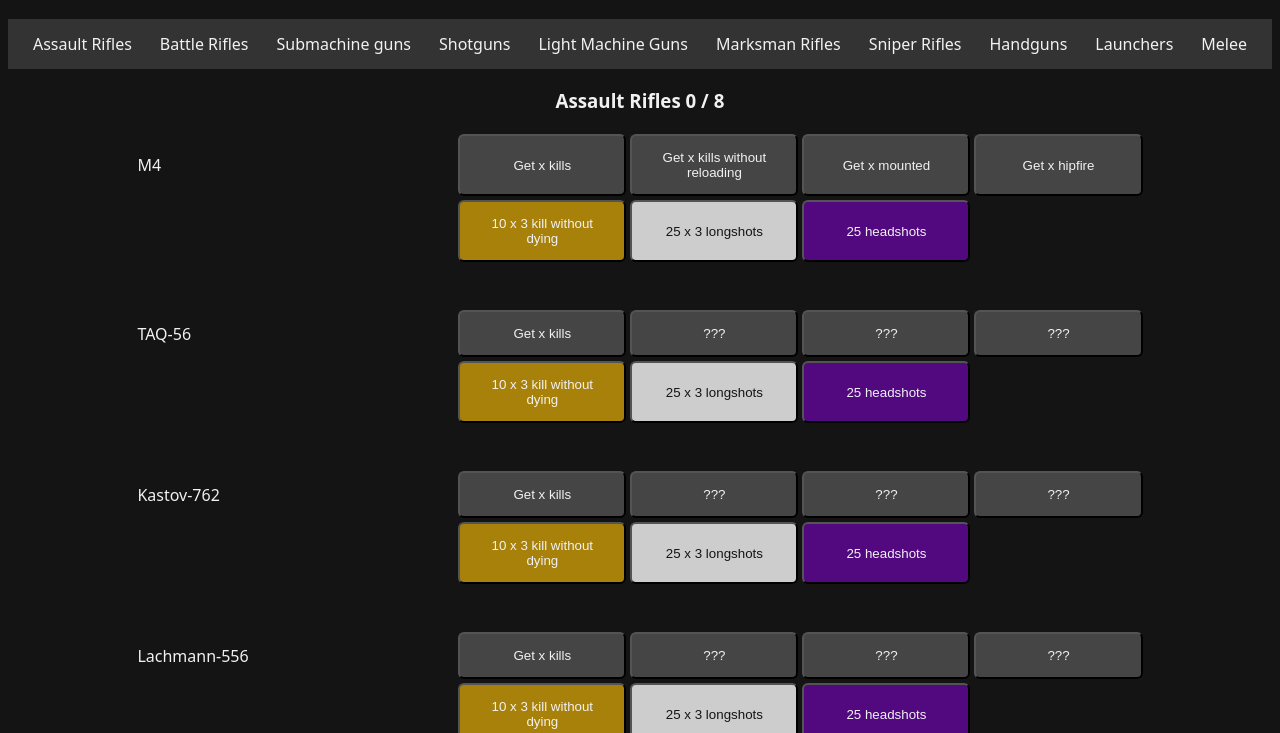
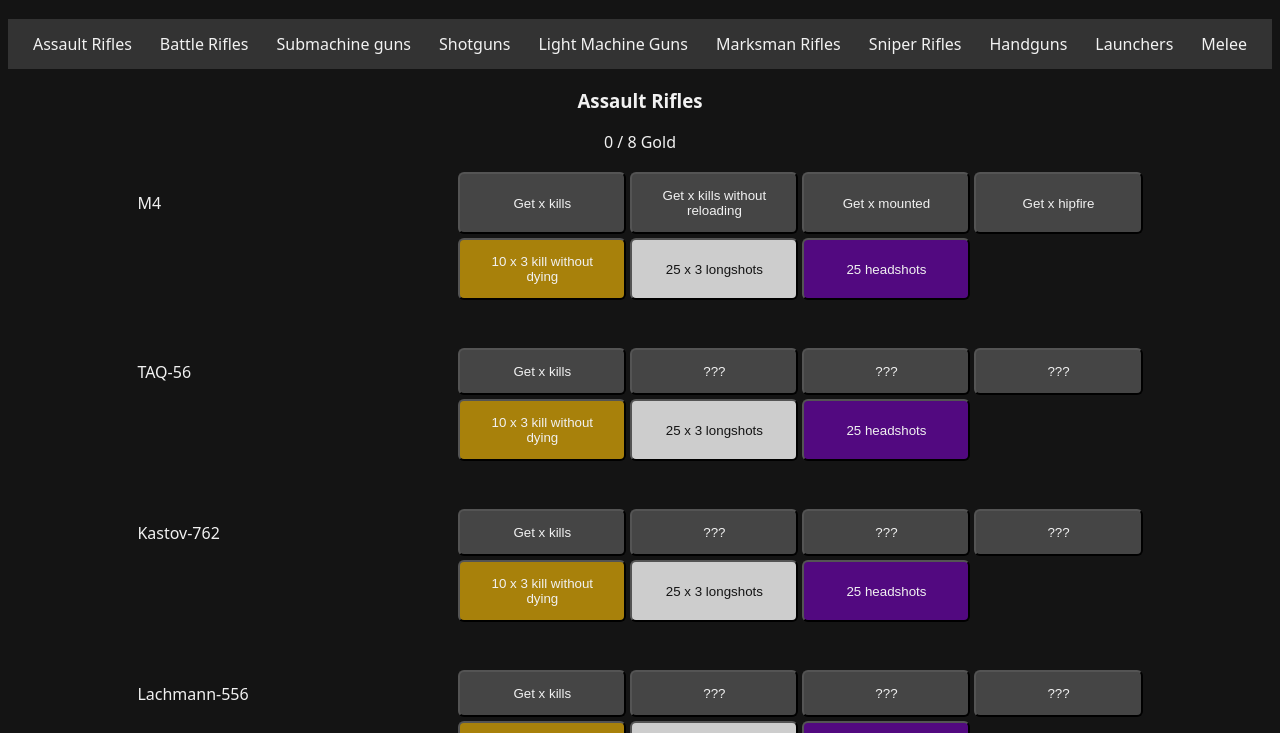
Before and after one commit to SVredeveld/MW2-camo-tracker, a website built with webpack: page src/index.html in a window 1280 px wide. Shown: the part 67-800 px from the top of the page. Built offline with nearby package versions, Linux system fonts and the light colour scheme.

Commit message:
GoldCounter per category

```diff
--- a/src/index.ts
+++ b/src/index.ts
@@ -99,21 +99,8 @@
 	 var localKeyString = weapon.name + '-' + challenge.id;
 	 window.localStorage.setItem(localKeyString, challenge.completed.toString())
 	setButtonColors(btn, challenge);
-	collectData(weapon);
 	trackGoldChallengesCompletedPerCategory(category);
 	updateWeaponsCounter(trackGoldChallengesCompletedPerCategory(category), getWeaponsPerCategory(category), category);
-}
-
-function collectData(weapon: Weapon) {
-	var CompletedGoldPerWeapon = weapon.challenges?.masterChallenges.filter( (challenge) => {
-		return challenge.mastery === MasteryType.Gold && challenge.completed;
-	}).length;
-
-	const numberOfGoldWeapons = document.getElementById("tracker")!;
-	if(numberOfGoldWeapons){
-		numberOfGoldWeapons.textContent = CompletedGoldPerWeapon?.toString() || null;
-	}
-
 }
 
 function getWeaponsPerCategory(category: WeaponCategory) {
@@ -132,21 +119,24 @@
 			return master.mastery == MasteryType.Gold && master.completed;
 		}).length
 	});
-	console.log(completed.length)
 	return completed.length;
 }
 
 function CreateWeaponTables() {
 	const weaponsTableContainer = document.getElementById("weapons-table-container");
-	var totalNumberOfWeapons = 0;
 
 	if(weaponsTableContainer) {
 		const weaponCategory = GetweaponCategories();
 		weaponCategory.forEach(category => {
 			var headerText = document.createElement('h3');
+			var masteryCounter = document.createElement('p');
 			headerText.id = "weapons-list-" + category.type;
 			headerText.className = "content";
+			masteryCounter.id = "masteryCounter" + category.type;
+			masteryCounter.className = "mastery-counter";
+
 			weaponsTableContainer.appendChild(headerText);
+			weaponsTableContainer.appendChild(masteryCounter);
 
 			var weaponsTable = document.createElement('table');
 			weaponsTableContainer.appendChild(weaponsTable)
@@ -218,8 +208,6 @@
 			})
 
 			//Counter voor de weapons
-			var weaponsInCategory = getWeaponsPerCategory(category);
-		  var challengesCompleted = trackGoldChallengesCompletedPerCategory(category);
 			updateWeaponsCounter(trackGoldChallengesCompletedPerCategory(category), getWeaponsPerCategory(category), category);
 
 		})
@@ -231,11 +219,12 @@
 
 function updateWeaponsCounter(challengesCompleted: number, weaponsInCategory: number, category: WeaponCategory) {
 	var headerText = document.getElementById("weapons-list-" + category.type);
-	var weaponsCounter = ` ${challengesCompleted.toString()} / ${weaponsInCategory.toString()}`;
-	console.log(headerText)
-	if(headerText) {
+	var masteryCounterText = document.getElementById("masteryCounter" + category.type);
+	var weaponsCounter = `${challengesCompleted.toString()} / ${weaponsInCategory.toString()}`;
+	console.log(masteryCounterText)
+	if(headerText && masteryCounterText) {
 		headerText.textContent = category.name;
-		headerText.textContent += weaponsCounter;}
+		masteryCounterText.textContent = `${weaponsCounter} Gold`;}
 
 }
 
--- a/src/style.scss
+++ b/src/style.scss
@@ -46,6 +46,10 @@
 
 .content {
 scroll-margin-top: 5em;
+}
+
+.mastery-counter {
+text-align: center;
 }
 /*--------------------*\
 	Weapon tables
```
Lines whose indentation alone changed are shown as unchanged.
